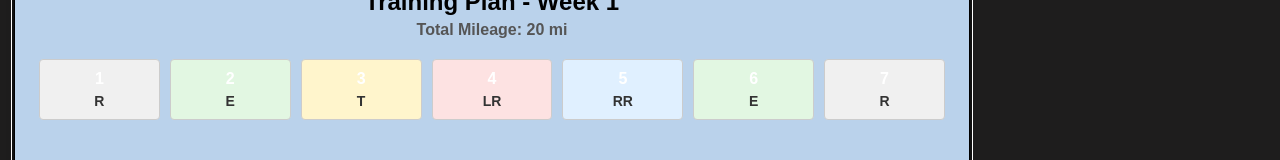
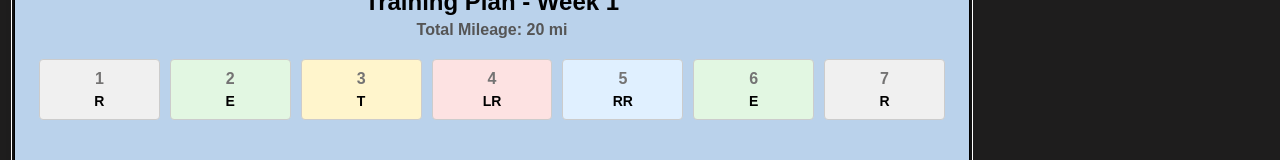
Before and after one commit to tulloch022/marathoner, a React (Vite) app: page / in a window 1280 px wide. Both pictures are taken after a click on the button "Plan". Shown: the part 366-526 px from the top of the page. Built offline with nearby package versions, Linux system fonts and the light colour scheme.

Commit message:
improved styling for calendar

```diff
--- a/src/index.css
+++ b/src/index.css
@@ -324,11 +324,12 @@ p {
 .plan-day-number {
   font-weight: bold;
   margin-bottom: 5px;
+  color: rgb(116, 115, 115);
 }
 
 .plan-day-abbr {
   font-size: 14px;
-  color: #333;
+  color: black;
 }
 
 /* Workout Type Color Coding */
```
